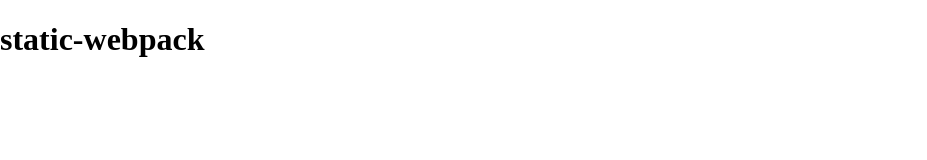
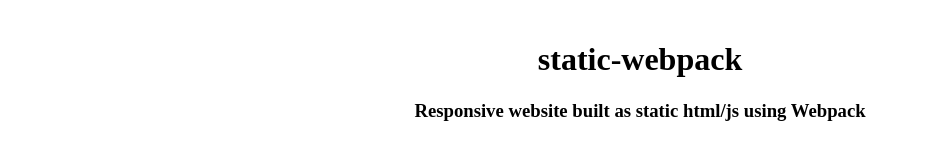
Before and after one commit to jlehm/static-webpack, a website built with webpack: page app/html/index.html in a window 1280 px wide. Shown: the whole page, without its empty margins (0-927 px from the left). Built offline with nearby package versions, Linux system fonts and the light colour scheme.

Commit message:
added basic content and styling

```diff
--- a/app/html/index.html
+++ b/app/html/index.html
@@ -6,8 +6,9 @@
   </head>
   <body>
     <header>
-      <div class="">
+      <div class="splash">
         <h1>static-webpack</h1>
+        <h3>Responsive website built as static html/js using Webpack</h3>
       </div>
       <nav>
         <a href=""></a>
--- a/app/scss/style.scss
+++ b/app/scss/style.scss
@@ -1,4 +1,11 @@
 body {
   background-color: #fff;
   min-width: 600px;
+  padding: 20px;
 }
+.splash {
+  text-align: center;
+  display: block;
+  margin: 0 auto;
+  width: 60%;
+}
--- a/webpack/webpack.config.js
+++ b/webpack/webpack.config.js
@@ -3,7 +3,6 @@
 var path = require("path");
 
 module.exports = {
-
     entry: "./app.js", //relative to root of the application
     output: {
         path: path.join(__dirname, "./dist/"),
@@ -13,24 +12,7 @@
     devServer: {
       contentBase: path.join(__dirname, "./dist/")
     },
-/*  module: {
-      rules: [{
-        test:/\.html$/,
-        use: [
-          {
-            loader: 'html-loader'
-          }, {
-            loader: 'liquid-loader',
-            options: {
-                data: {
-                    apple: "this is apple"
-                }
-            }
-          }
-        ]
-      }]
-    },
-*/  module:{
+    module:{
       rules:[
         {
           test:/\.(s*)css$/,
@@ -41,20 +23,14 @@
           use: [{
               loader: 'url-loader',
               options: {
-                  limit: 8000, // Convert images < 8kb to base64 strings
+                  limit: 8000, // images < 8kb converted to base64 strings
                   name: 'images/[hash]-[name].[ext]'
               }
           }]
         }
       ]
     },
-/*    plugins: [
-      new HtmlWebpackPlugin({
-          template: './app/html/index.liquid',
-          //path: path.join(__dirname, "../dist/")
-      })
-    ],
-*/  plugins: [
+    plugins: [
         new HtmlWebpackPlugin({
             hash: true,
             title: '',
@@ -68,5 +44,4 @@
             to:'images'
         }])
    ]
-
 }
```
